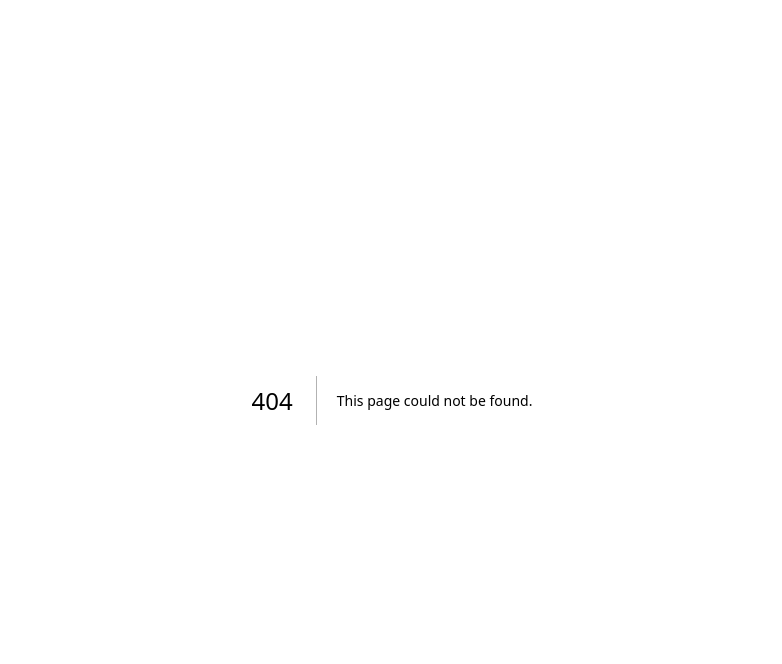
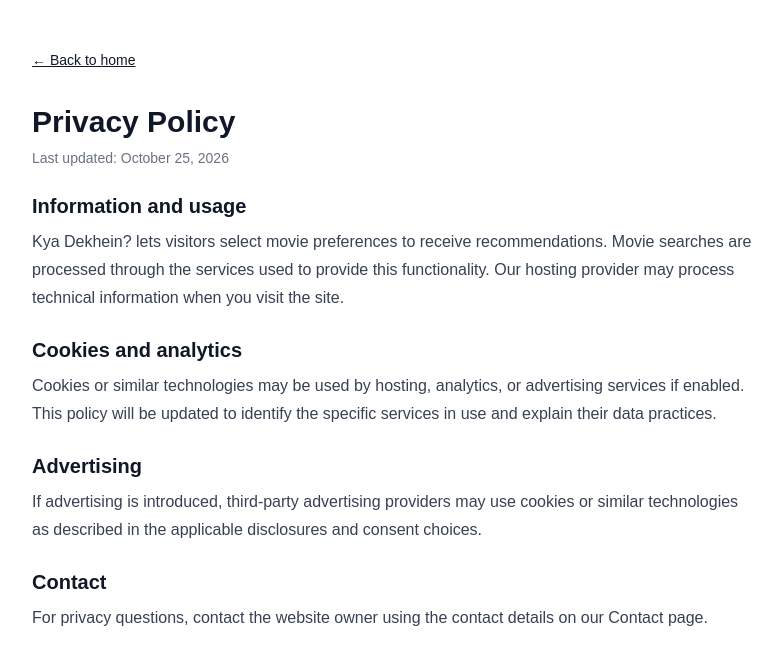
Before and after one commit to Gamescode/kya-dekhein, a Next.js app: page /privacy in a window 1280 px wide. Before the commit this address had no page. Shown: the top 664 px of the page, without its empty margins (248-1030 px from the left). Built offline with nearby package versions, Linux system fonts and the light colour scheme.

Commit message:
add seo pages

```diff
--- /dev/null
+++ b/app/about/page.tsx
@@ -0,0 +1,25 @@
+
+export const metadata = {
+    title: "About | Kya Dekhein?",
+    description: "Learn about Kya Dekhein? and how it helps you choose what to watch.",
+};
+
+export default function AboutPage() {
+    return (
+        <main className="mx-auto max-w-3xl px-6 py-12 text-gray-900">
+            <a href="/" className="text-sm underline">← Back to home</a>
+            <h1 className="mt-8 text-3xl font-bold">About Kya Dekhein?</h1>
+            <p className="mt-4 leading-7 text-gray-700">
+                Kya Dekhein? helps you spend less time browsing and more time watching.
+                Choose how much time you have, your mood, and your preferred language
+                to discover a movie recommendation.
+            </p>
+            <p className="mt-4 leading-7 text-gray-700">
+                Movie information and images are provided by TMDB. Streaming
+                availability information is powered by JustWatch data. Kya Dekhein?
+                is an independent project and is not endorsed or certified by TMDB
+                or JustWatch.
+            </p>
+        </main>
+    );
+}
--- /dev/null
+++ b/app/contact/page.tsx
@@ -0,0 +1,21 @@
+
+export const metadata = {
+    title: "Contact | Kya Dekhein?",
+    description: "Contact Kya Dekhein? with questions or feedback.",
+};
+
+export default function ContactPage() {
+    return (
+        <main className="mx-auto max-w-3xl px-6 py-12 text-gray-900">
+            <a href="/" className="text-sm underline">← Back to home</a>
+            <h1 className="mt-8 text-3xl font-bold">Contact</h1>
+            <p className="mt-4 leading-7 text-gray-700">
+                Have feedback, found an issue, or have a question about Kya Dekhein?
+                We'd like to hear from you.
+            </p>
+            <p className="mt-4 leading-7 text-gray-700">
+                Email: "lifeonpenandpaper@gmail.com"
+            </p>
+        </main>
+    );
+}
--- a/app/page.tsx
+++ b/app/page.tsx
@@ -1081,6 +1081,16 @@
           <p className="mt-1">
             Watch-provider availability is powered by JustWatch data.
           </p>
+
+          <nav
+            aria-label="Footer navigation"
+            className="mt-5 flex flex-wrap justify-center gap-x-5 gap-y-3 text-sm text-gray-500"
+          >
+            <a href="/about" className="hover:text-gray-900">About</a>
+            <a href="/contact" className="hover:text-gray-900">Contact</a>
+            <a href="/privacy" className="hover:text-gray-900">Privacy Policy</a>
+            <a href="/terms" className="hover:text-gray-900">Terms of Use</a>
+          </nav>
         </footer>
       </div>
     </main>
--- /dev/null
+++ b/app/privacy/page.tsx
@@ -0,0 +1,43 @@
+
+export const metadata = {
+    title: "Privacy Policy | Kya Dekhein?",
+    description: "Learn how Kya Dekhein? handles information and privacy.",
+};
+
+export default function PrivacyPage() {
+    return (
+        <main className="mx-auto max-w-3xl px-6 py-12 text-gray-900">
+            <a href="/" className="text-sm underline">← Back to home</a>
+            <h1 className="mt-8 text-3xl font-bold">Privacy Policy</h1>
+            <p className="mt-2 text-sm text-gray-500">Last updated: October 25, 2026</p>
+
+            <h2 className="mt-6 text-xl font-semibold">Information and usage</h2>
+            <p className="mt-2 leading-7 text-gray-700">
+                Kya Dekhein? lets visitors select movie preferences to receive
+                recommendations. Movie searches are processed through the services
+                used to provide this functionality. Our hosting provider may process
+                technical information when you visit the site.
+            </p>
+
+            <h2 className="mt-6 text-xl font-semibold">Cookies and analytics</h2>
+            <p className="mt-2 leading-7 text-gray-700">
+                Cookies or similar technologies may be used by hosting, analytics,
+                or advertising services if enabled. This policy will be updated to
+                identify the specific services in use and explain their data practices.
+            </p>
+
+            <h2 className="mt-6 text-xl font-semibold">Advertising</h2>
+            <p className="mt-2 leading-7 text-gray-700">
+                If advertising is introduced, third-party advertising providers may
+                use cookies or similar technologies as described in the applicable
+                disclosures and consent choices.
+            </p>
+
+            <h2 className="mt-6 text-xl font-semibold">Contact</h2>
+            <p className="mt-2 leading-7 text-gray-700">
+                For privacy questions, contact the website owner using the contact
+                details on our Contact page.
+            </p>
+        </main>
+    );
+}
--- /dev/null
+++ b/app/terms/page.tsx
@@ -0,0 +1,41 @@
+
+export const metadata = {
+    title: "Terms of Use | Kya Dekhein?",
+    description: "Terms for using Kya Dekhein?.",
+};
+
+export default function TermsPage() {
+    return (
+        <main className="mx-auto max-w-3xl px-6 py-12 text-gray-900">
+            <a href="/" className="text-sm underline">← Back to home</a>
+            <h1 className="mt-8 text-3xl font-bold">Terms of Use</h1>
+            <p className="mt-2 text-sm text-gray-500">Last updated: October 25, 2026</p>
+
+            <h2 className="mt-6 text-xl font-semibold">Using the service</h2>
+            <p className="mt-2 leading-7 text-gray-700">
+                Kya Dekhein? provides movie suggestions based on the preferences
+                selected by visitors. Recommendations and availability information
+                may be incomplete, change over time, or contain errors.
+            </p>
+
+            <h2 className="mt-6 text-xl font-semibold">External services</h2>
+            <p className="mt-2 leading-7 text-gray-700">
+                Links to third-party websites are provided for convenience.
+                Their content, availability, terms, and privacy practices are
+                controlled by those third parties.
+            </p>
+
+            <h2 className="mt-6 text-xl font-semibold">Movie data attribution</h2>
+            <p className="mt-2 leading-7 text-gray-700">
+                Movie information and images are provided by TMDB. Kya Dekhein?
+                uses TMDB data but is not endorsed or certified by TMDB.
+                Streaming availability information is powered by JustWatch data.
+            </p>
+
+            <h2 className="mt-6 text-xl font-semibold">Contact</h2>
+            <p className="mt-2 leading-7 text-gray-700">
+                For questions about these terms, please use our Contact page.
+            </p>
+        </main>
+    );
+}
```
